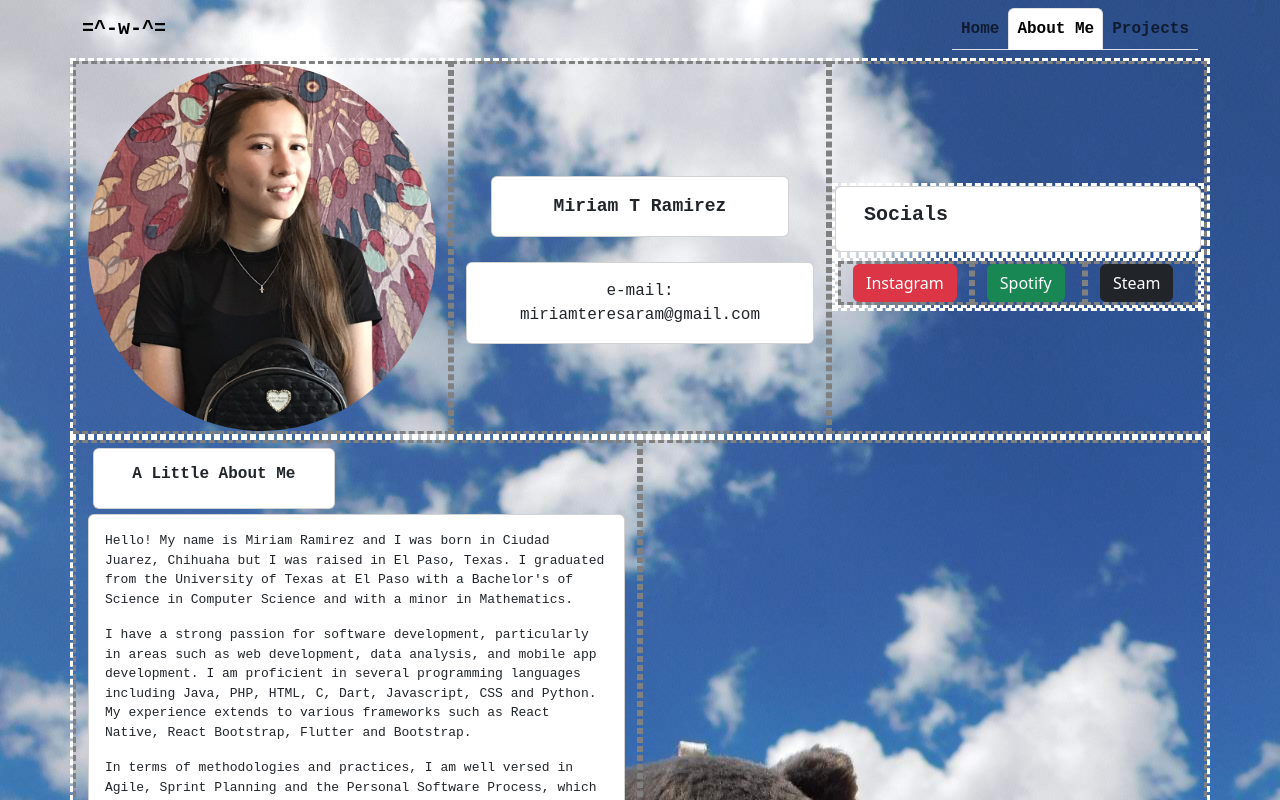
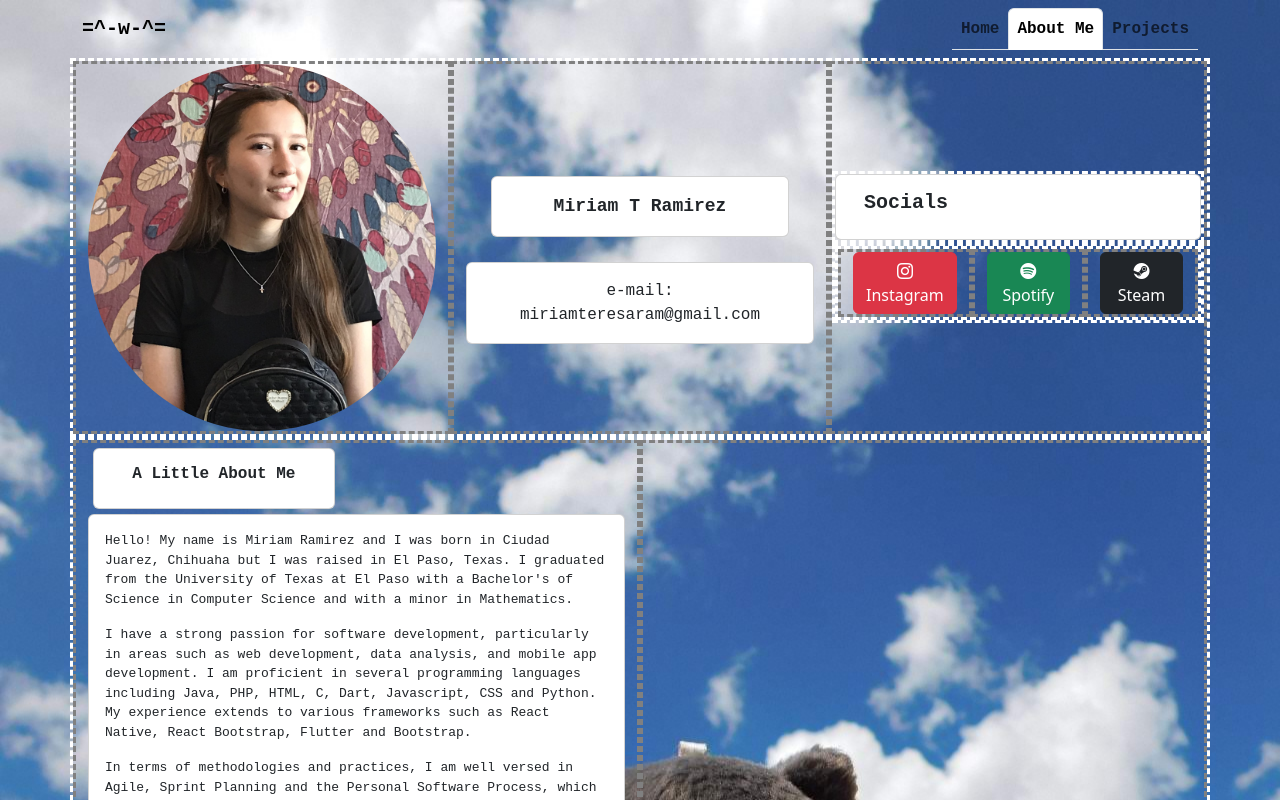
Before and after one commit to miriamrami/meow-port-app, a React (Create React App) app in the folder meow-port-app/: page /AboutMe.js in a window 1280 px wide. Shown: the top 800 px of the page. Built offline with nearby package versions, Linux system fonts and the light colour scheme.

Commit message:
added icons to insta, steam, and spotify buttons

```diff
--- a/meow-port-app/src/AboutMe.js
+++ b/meow-port-app/src/AboutMe.js
@@ -52,9 +52,9 @@ const AboutMe = () => {
 					<Row>
 						<Container>
 							<Row>
-								<Col><Button variant="danger" href="https://www.instagram.com/_meowriam_/" target="_blank">Instagram</Button></Col>
-								<Col><Button variant="success" href="https://open.spotify.com/user/mairix3?si=a4411d782b4144c4" target="_blank">Spotify</Button></Col>
-								<Col><Button variant="dark" href="https://steamcommunity.com/id/11151999/" target="_blank">Steam</Button></Col>
+								<Col><Button variant="danger" href="https://www.instagram.com/_meowriam_/" target="_blank"><i className="bi-instagram"></i><text> Instagram </text></Button></Col>
+								<Col><Button variant="success" href="https://open.spotify.com/user/mairix3?si=a4411d782b4144c4" target="_blank"><i className="bi-spotify"></i><text> Spotify </text></Button></Col>
+								<Col><Button variant="dark" href="https://steamcommunity.com/id/11151999/" target="_blank"><i className="bi-steam"></i><text> Steam </text></Button></Col>
 							</Row>
 						</Container>
 					</Row>
```
